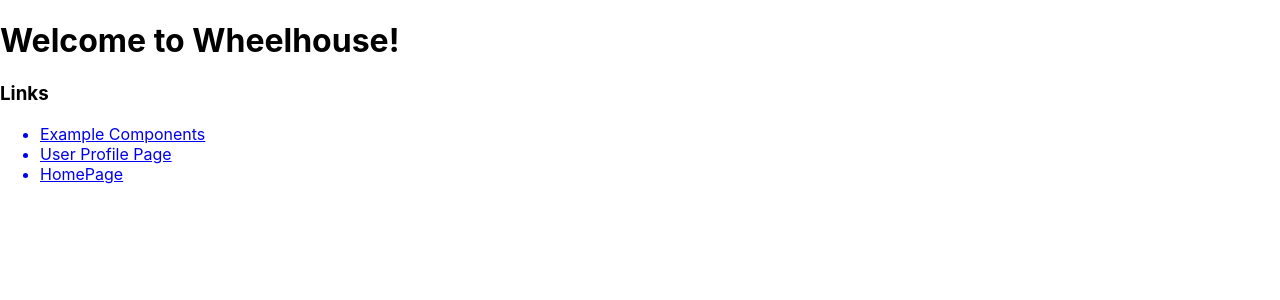
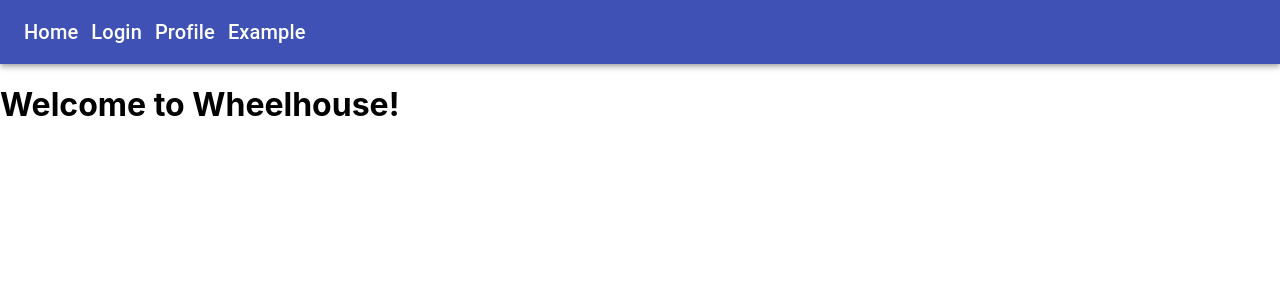
Before and after one commit to deranjer/Wheelhouse-FE, a React (Create React App) app: page / in a window 1280 px wide. Shown: the top 300 px of the page. Built offline with nearby package versions, Linux system fonts and the light colour scheme.

Commit message:
some work on login and app/navbar

```diff
--- a/package.json
+++ b/package.json
@@ -11,6 +11,7 @@
     "react": "^16.8.6",
     "react-axios": "^2.0.3",
     "react-dom": "^16.8.6",
+    "react-mui-login-register": "^0.7.3",
     "react-router-dom": "^5.0.0",
     "react-scripts": "3.0.1",
     "react-toastify": "^5.1.0",
--- a/src/App.js
+++ b/src/App.js
@@ -5,20 +5,20 @@
 import HomePage from './Components/Pages/homepage';
 import ExamplePage from './Components/Pages/examplePage';
 import UserProfile from './Components/Pages/userProfilePage';
-
+import LoginPage from './Components/Pages/loginPage';
 
 function App() {
     return (
         <Router>
             <div>
-
+                <Nav />
                 <Switch>
-            <Route path="/" exact component={HomePage} />
-            <Route path="/userprofile" exact component={UserProfile} />
-            <Route path="/examples" exact component={ExamplePage} />
+                    <Route path='/' exact component={HomePage} />
+                    <Route path='/userprofile' exact component={UserProfile} />
+                    <Route path='/login' exact component={LoginPage} />
+                    <Route path='/examples' exact component={ExamplePage} />
                 </Switch>
-          <p/>
-          <Nav />
+                <p />
             </div>
         </Router>
     );
--- a/src/Components/PageComponents/nav.js
+++ b/src/Components/PageComponents/nav.js
@@ -1,23 +1,55 @@
 import React from 'react';
+import { makeStyles } from '@material-ui/core/styles';
+import AppBar from '@material-ui/core/AppBar';
+import Toolbar from '@material-ui/core/Toolbar';
+import Typography from '@material-ui/core/Typography';
 import { Link } from 'react-router-dom';
 
+const useStyles = makeStyles({
+    root: {
+        flexGrow: 1,
+        marginBottom: '13px',
+    },
+    maLink: {
+        textDecoration: 'none',
+        marginRight: '13px',
+        color: '#fff',
+    },
+    marBar: {
+        backgroundColor: '#1f2324',
+    },
+});
+
 function Nav() {
-  return (
-        <nav>
-            <h3>Links</h3>
-            <ul>
-                <Link to='/examples'>
-                  <li>Example Components</li>
-                </Link>
-                <Link to='/userprofile'>
-                  <li>User Profile Page</li>
-                </Link>
-                <Link to='/'>
-                  <li>HomePage</li>
-                </Link>
-            </ul>
-        </nav>
-  );
+    const classes = useStyles();
+    return (
+        <div className={classes.root}>
+            <AppBar position='static' color='primary'>
+                <Toolbar>
+                    <Link to='/' className={classes.maLink}>
+                        <Typography variant='h6' color='inherit'>
+                            Home
+                        </Typography>
+                    </Link>
+                    <Link to='/login' className={classes.maLink}>
+                        <Typography variant='h6' color='inherit'>
+                            Login
+                        </Typography>
+                    </Link>
+                    <Link to='/userprofile' className={classes.maLink}>
+                        <Typography variant='h6' color='inherit'>
+                            Profile
+                        </Typography>
+                    </Link>
+                    <Link to='/examples' className={classes.maLink}>
+                        <Typography variant='h6' color='inherit'>
+                            Example
+                        </Typography>
+                    </Link>
+                </Toolbar>
+            </AppBar>
+        </div>
+    );
 }
 
 export default Nav;
--- /dev/null
+++ b/src/Components/Pages/loginPage.js
@@ -0,0 +1,50 @@
+import React, { Component } from 'react';
+import { makeStyles } from '@material-ui/core/styles';
+import LoginRegister from 'react-mui-login-register';
+import { AppBar, Toolbar, Typography } from '@material-ui/core';
+
+const useStyles = makeStyles(theme => ({}));
+
+class LoginPage extends Component {
+    render() {
+        const header = (
+            <AppBar position='static'>
+                <Toolbar>
+                    <Typography variant='title' color='inherit'>
+                        login to Wheelhouse
+                    </Typography>
+                </Toolbar>
+            </AppBar>
+        );
+
+        return (
+            <div>
+                <LoginRegister
+                    header={header}
+                    onLogin={this.handleLogin}
+                    onLoginWithProvider={this.handleLoginWithProvider}
+                    onRegister={this.handleRegister}
+                    onRegisterWithProvider={this.handleRegisterWithProvider}
+                />
+            </div>
+        );
+    }
+
+    handleLogin = content => {
+        alert(`Logging in with content '${JSON.stringify(content)}'`);
+    };
+
+    handleLoginWithProvider = providerId => {
+        alert(`Logging in with provider '${providerId}'`);
+    };
+
+    handleRegister = content => {
+        alert(`Registering with content '${JSON.stringify(content)}'`);
+    };
+
+    handleRegisterWithProvider = providerId => {
+        alert(`Registering with provider '${providerId}'`);
+    };
+}
+
+export default LoginPage;
```
Also changed, not shown: 1 other file (tests, documents, lock files or other folders). Lines whose indentation alone changed are shown as unchanged.
